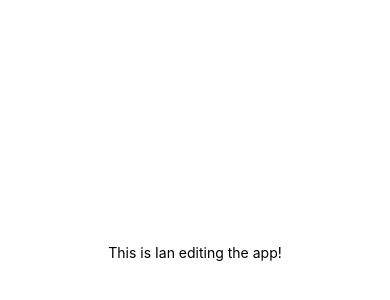
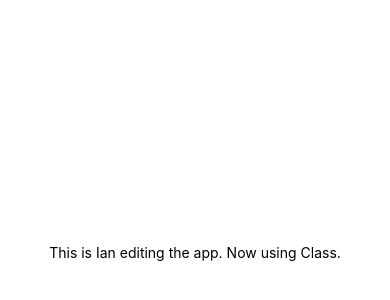
Before and after one commit to ihafkenschiel/react-coursera-native, a React Native app in the folder confusion/: screen / in a window 390 px wide. Shown: the part 170-470 px from the top of the page. Built offline with nearby package versions, Linux system fonts and the light colour scheme.

Commit message:
Changed to same format as tutorial

```diff
--- a/confusion/App.js
+++ b/confusion/App.js
@@ -1,12 +1,14 @@
 import React from 'react';
 import { StyleSheet, Text, View } from 'react-native';
 
-export default function App() {
-  return (
-    <View style={styles.container}>
-      <Text>This is Ian editing the app!</Text>
-    </View>
-  );
+export default class App extends React.Component {
+  render() {
+    return (
+      <View style={styles.container}>
+        <Text>This is Ian editing the app. Now using Class.</Text>
+      </View>
+    );
+  }
 }
 
 const styles = StyleSheet.create({
```
